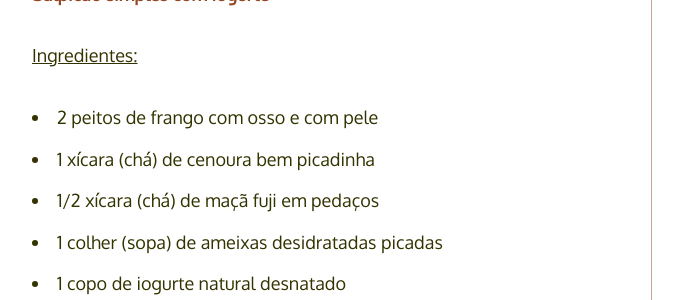
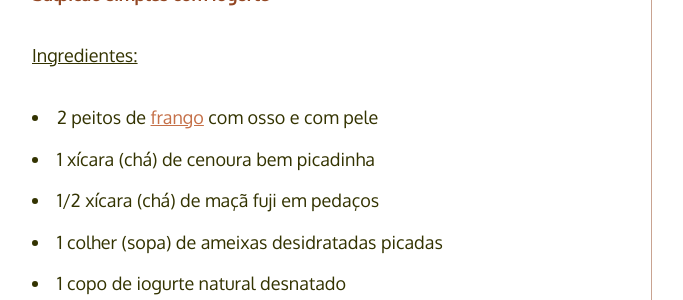
Before and after one commit to PaneladePau/paneladepau-jekyll-blog, a Jekyll site: the page built from _posts/2016-12-07-salpicao-simples-com-iogurte.md, in a window 1280 px wide and 900 px high, scrolled down 716 px. Shown: the part 154-454 px from the top of the window, without its empty margins (138-821 px from the left). Built offline with Jekyll 4.4.1, drawn with Linux system fonts in a browser that asks for light colours; nearby versions of some CDN libraries; some web fonts are replaced; some of the changed lines change nothing that is shown.

Commit message:
“update”

```diff
--- a/_posts/2016-12-07-salpicao-simples-com-iogurte.md
+++ b/_posts/2016-12-07-salpicao-simples-com-iogurte.md
@@ -25,7 +25,7 @@ Hoje, eu vou ensinar você a preparar um salpicão simples com [iogurte](http://
 
 ### Ingredientes:
 
-* 2 peitos de frango com osso e com pele
+* 2 peitos de [frango](http://paneladepau.com.br/coxas-de-frango-assadas-com-farofa/) com osso e com pele
 * 1 xícara (chá) de cenoura bem picadinha
 * 1/2 xícara (chá) de maçã fuji em pedaços
 * 1 colher (sopa) de ameixas desidratadas picadas
```
Also changed, not shown: img/fotos-dos-posts/salpicao-simples-com-iogurte.jpg.
